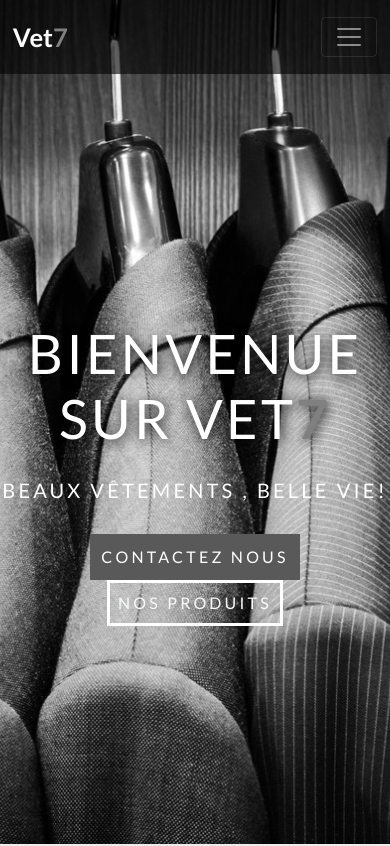
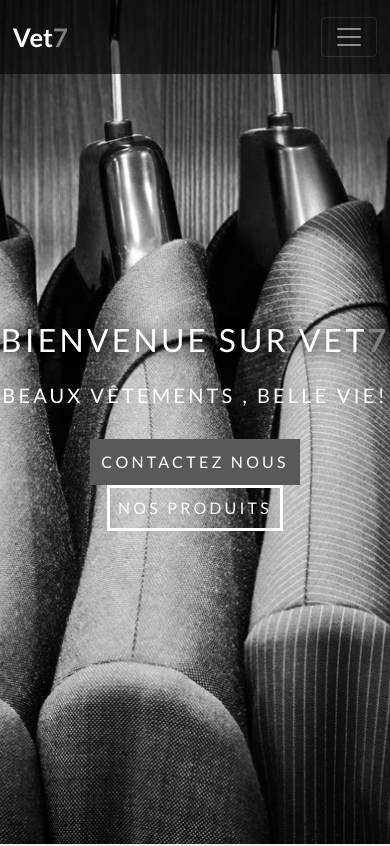
Before and after one commit to brings123/Vet7, a plain HTML site: page index.html in a window 390 px wide. Shown: the top 846 px of the page. Drawn offline with nearby package versions, Linux system fonts and the light colour scheme.

Commit message:
second commit

```diff
--- a/css/style.css
+++ b/css/style.css
@@ -173,3 +173,10 @@ footer hr{
 .fa-heart{
   color: red;
 }
+/* Media queries */
+@media(max-width:495px) {
+  #home .ptext h1{
+  font-size: 2rem;
+  padding-bottom: .8rem;
+  }
+}
```
